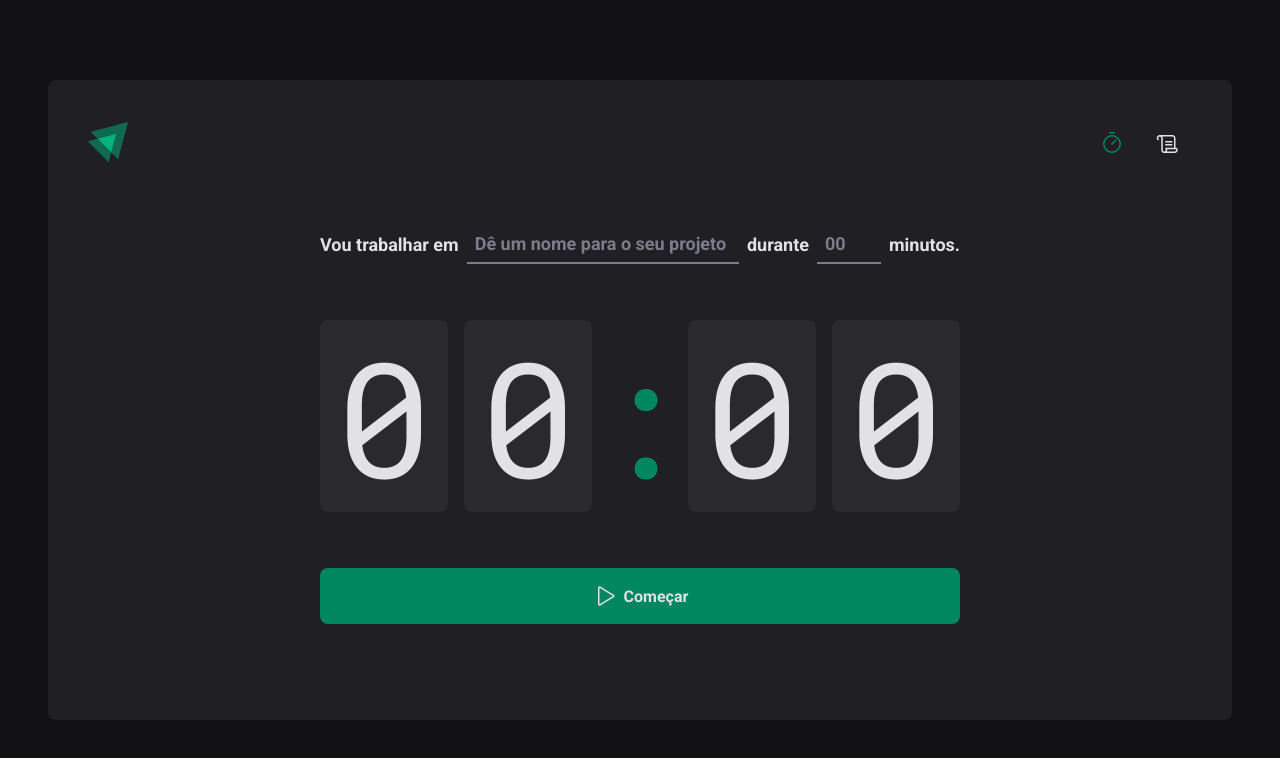
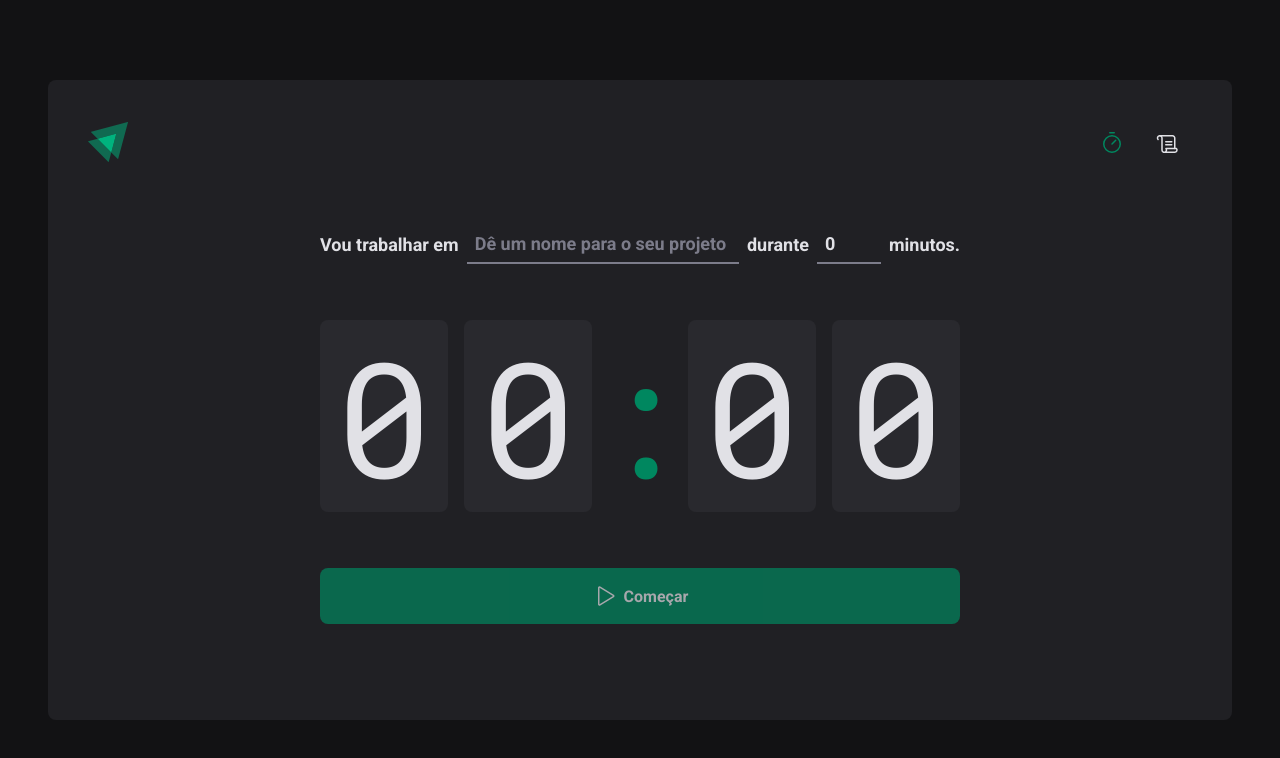
Before and after one commit to MarlonChi/timer, a React (Vite) app: page / in a window 1280 px wide. Shown: the top 758 px of the page. Built offline with nearby package versions, Linux system fonts and the light colour scheme.

Commit message:
feat: input validation

```diff
--- a/package.json
+++ b/package.json
@@ -10,11 +10,14 @@
     "preview": "vite preview"
   },
   "dependencies": {
+    "@hookform/resolvers": "^3.3.4",
     "phosphor-react": "^1.4.1",
     "react": "^18.2.0",
     "react-dom": "^18.2.0",
+    "react-hook-form": "^7.50.1",
     "react-router-dom": "^6.22.0",
-    "styled-components": "^6.1.8"
+    "styled-components": "^6.1.8",
+    "zod": "^3.22.4"
   },
   "devDependencies": {
     "@types/react": "^18.2.55",
--- a/src/pages/Home/index.tsx
+++ b/src/pages/Home/index.tsx
@@ -1,11 +1,40 @@
+import { useForm } from "react-hook-form";
+import { zodResolver } from "@hookform/resolvers/zod";
+import * as zod from "zod";
 import { Play } from "phosphor-react";
 
 import * as S from "./styles";
 
+const newCycleFormValidationSchema = zod.object({
+  task: zod.string().min(1, "Informe a tarefa"),
+  minutesAmount: zod
+    .number()
+    .min(5, "O ciclo precisa ser de no mínimo 5 minutos")
+    .max(60, "O ciclo precisa ser de no máximo 60 minutos"),
+});
+
+type NewCycleFormData = zod.infer<typeof newCycleFormValidationSchema>;
+
 export const Home = () => {
+  const { register, handleSubmit, watch, reset } = useForm<NewCycleFormData>({
+    resolver: zodResolver(newCycleFormValidationSchema),
+    defaultValues: {
+      task: "",
+      minutesAmount: 0,
+    },
+  });
+
+  function handleCreateNewCycle(data: NewCycleFormData) {
+    console.log(data);
+    reset();
+  }
+
+  const task = watch("task");
+  const isSubmitDisabled = !task;
+
   return (
     <S.HomeContainer>
-      <form action="">
+      <form onSubmit={handleSubmit(handleCreateNewCycle)}>
         <S.FormContainer>
           <label htmlFor="task">Vou trabalhar em</label>
           <S.TaskInput
@@ -13,6 +42,7 @@
             id="task"
             list="task-suggestions"
             placeholder="Dê um nome para o seu projeto"
+            {...register("task")}
           />
 
           <datalist id="task-suggestions">
@@ -29,6 +59,7 @@
             step={5}
             min={5}
             max={60}
+            {...register("minutesAmount", { valueAsNumber: true })}
           />
 
           <span>minutos.</span>
@@ -42,7 +73,7 @@
           <span>0</span>
         </S.CountdownContainer>
 
-        <S.StartCountdownButton type="submit">
+        <S.StartCountdownButton type="submit" disabled={isSubmitDisabled}>
           <Play size={24} />
           Começar
         </S.StartCountdownButton>
```
Also changed, not shown: 1 other file (tests, documents, lock files or other folders).
